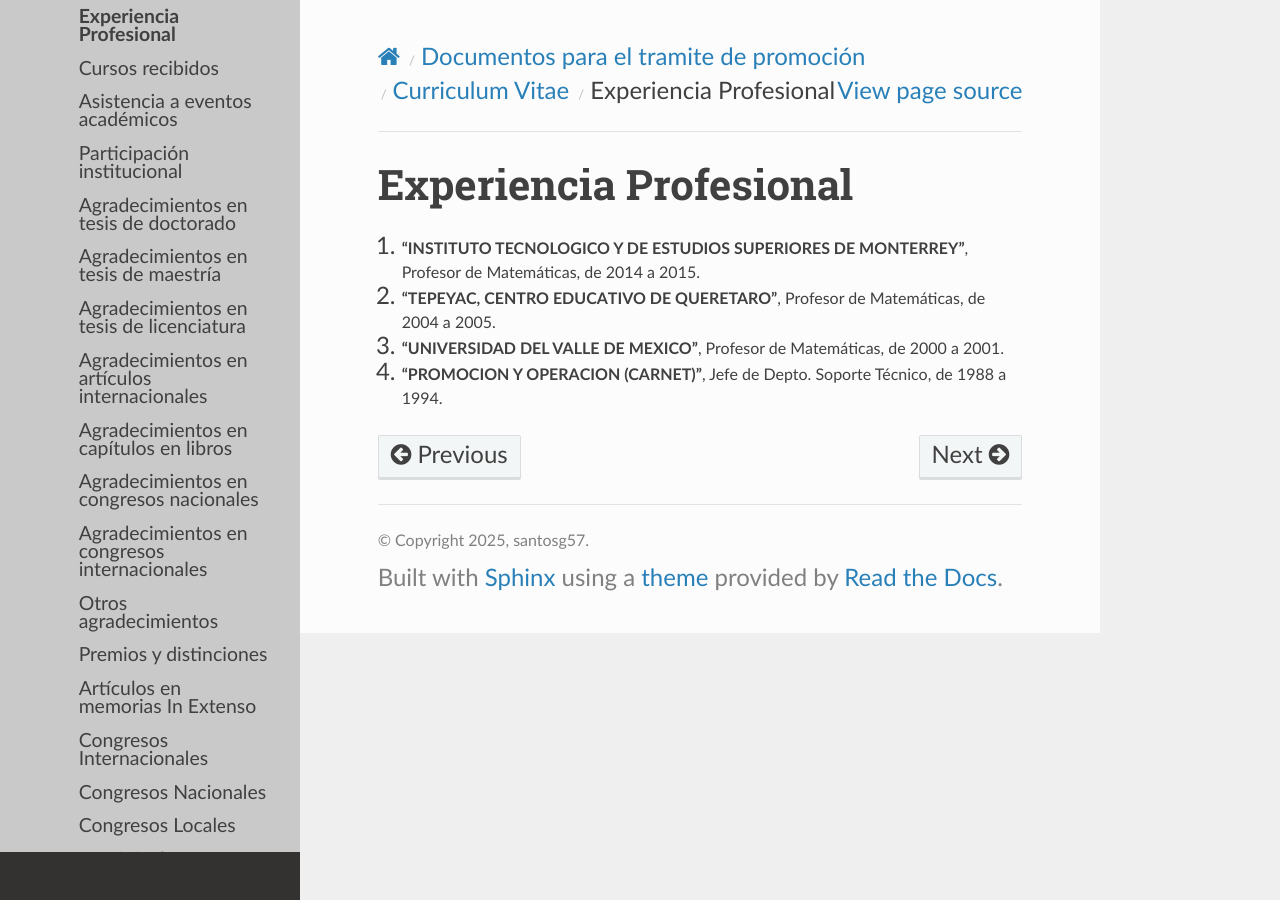
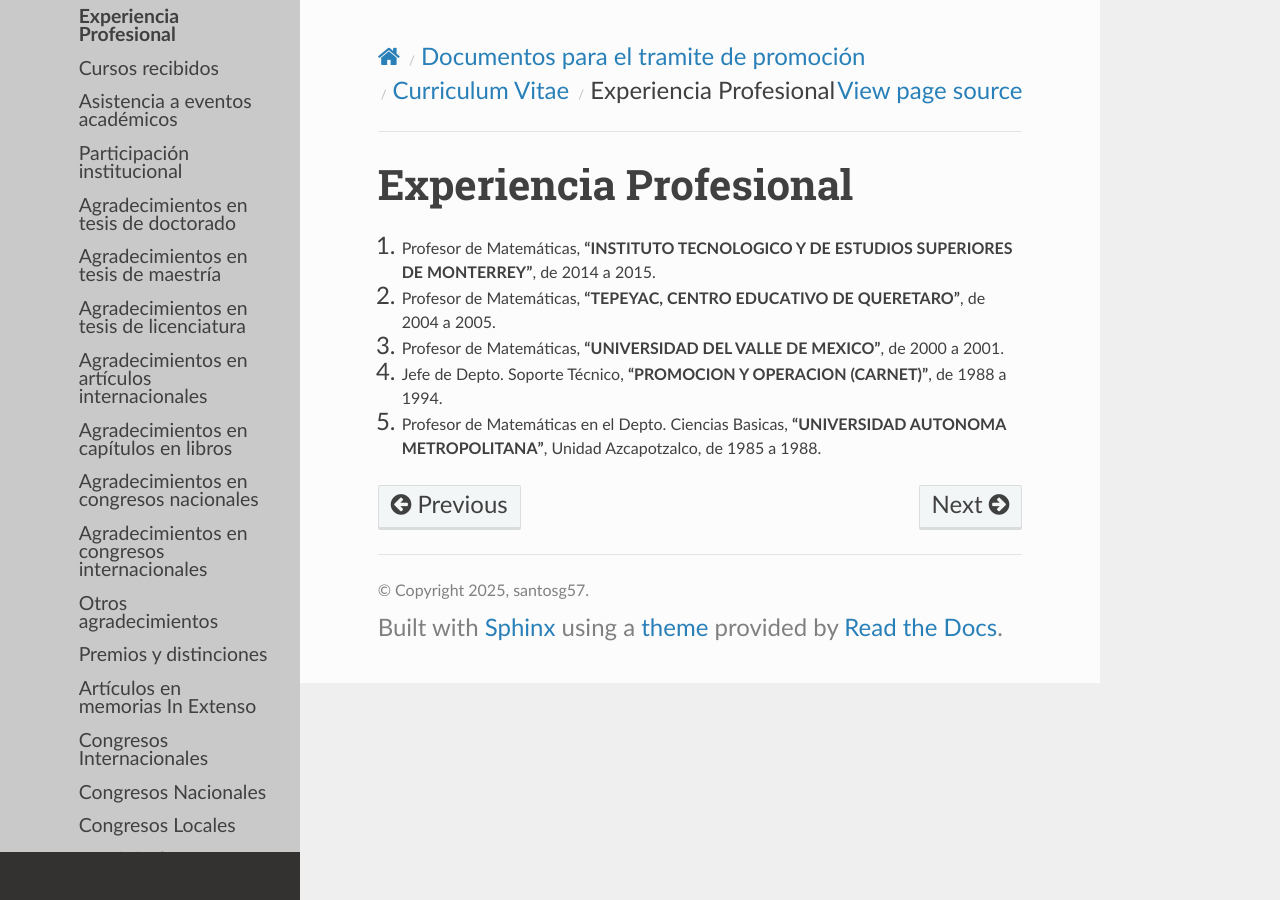
Before and after one commit to matecom57/santosg57-temarios, a Sphinx documentation site: the page built from docs/source/CV_2026/CV/experiencia_prof.rst, in a window 1280 px wide. Built offline with Sphinx 7.4.7 and the Read the Docs theme 3.1.0, drawn with Linux system fonts in a browser that asks for light colours; pages that are not in the unit, such as notebooks, are missing from menus.

```diff
--- a/docs/source/CV_2026/CV/experiencia_prof.rst
+++ b/docs/source/CV_2026/CV/experiencia_prof.rst
@@ -1,10 +1,12 @@
 Experiencia Profesional
 =======================
 
-1. **"INSTITUTO TECNOLOGICO Y DE ESTUDIOS SUPERIORES DE MONTERREY"**, Profesor de Matemáticas, de 2014 a 2015.
+1. Profesor de Matemáticas, **"INSTITUTO TECNOLOGICO Y DE ESTUDIOS SUPERIORES DE MONTERREY"**, de 2014 a 2015.
 
-2. **"TEPEYAC, CENTRO EDUCATIVO DE QUERETARO"**, Profesor de Matemáticas, de 2004 a 2005.
+2. Profesor de Matemáticas, **"TEPEYAC, CENTRO EDUCATIVO DE QUERETARO"**, de 2004 a 2005.
 
-3. **"UNIVERSIDAD DEL VALLE DE MEXICO"**, Profesor de Matemáticas, de 2000 a 2001.
+3. Profesor de Matemáticas, **"UNIVERSIDAD DEL VALLE DE MEXICO"**, de 2000 a 2001.
 
-4. **"PROMOCION Y OPERACION (CARNET)"**, Jefe de Depto. Soporte Técnico, de 1988 a 1994.
+4. Jefe de Depto. Soporte Técnico,  **"PROMOCION Y OPERACION (CARNET)"**, de 1988 a 1994.
+
+5. Profesor de Matemáticas en el Depto. Ciencias Basicas, **"UNIVERSIDAD AUTONOMA METROPOLITANA"**, Unidad Azcapotzalco, de 1985 a 1988.
--- a/docs/source/CV_2026/index_cv.rst
+++ b/docs/source/CV_2026/index_cv.rst
@@ -8,5 +8,5 @@ Documentos para el tramite de promoción
    CV/index2
    requisitos_cartas/tabla_resultados
    requisitos_cartas/tabla_resultados_despues_2006
-   carta.rst
-   requisitos.rst
+   requisitos_cartas/carta.rst
+   requisitos_cartas/requisitos.rst
```
